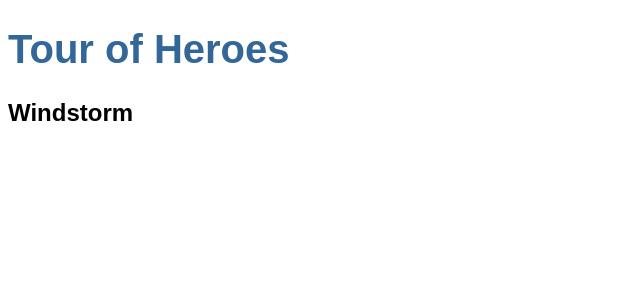
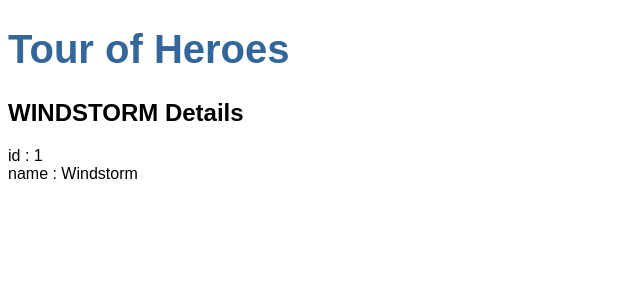
Before and after one commit to Dastfox/ToH, an Angular app in the folder angular-tour-of-heroes/: page / in a window 1280 px wide. Shown: the top 300 px of the page, without its empty margins (0-640 px from the left). Built offline with nearby package versions, Linux system fonts and the light colour scheme.

Commit message:
Changing heroes from string to object

```diff
--- /dev/null
+++ b/angular-tour-of-heroes/src/app/hero.ts
@@ -0,0 +1,4 @@
+export interface Hero {
+id: number;
+name: string;
+}
--- a/angular-tour-of-heroes/src/app/heroes/heroes.component.html
+++ b/angular-tour-of-heroes/src/app/heroes/heroes.component.html
@@ -1 +1,3 @@
-<h2>{{hero}}</h2>
+<h2>{{hero.name | uppercase}} Details</h2>
+<div><span>id : </span>{{hero.id}}</div>
+<div><span>name : </span>{{hero.name}}</div>
--- a/angular-tour-of-heroes/src/app/heroes/heroes.component.ts
+++ b/angular-tour-of-heroes/src/app/heroes/heroes.component.ts
@@ -1,4 +1,5 @@
 import { Component, OnInit } from '@angular/core';
+import { Hero } from '../hero';
 
 @Component({
   selector: 'app-heroes',
@@ -7,7 +8,10 @@
 })
 export class HeroesComponent implements OnInit {
 
-  hero = 'Windstorm';
+  hero : Hero = {
+    id : 1,
+    name: 'Windstorm'
+  };
 
   constructor() { }
 
```
